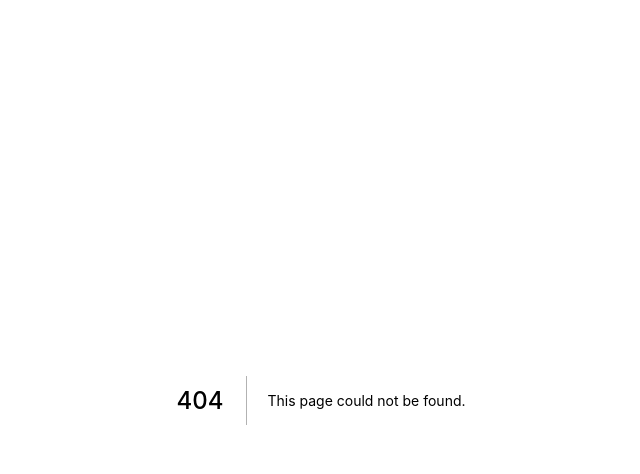
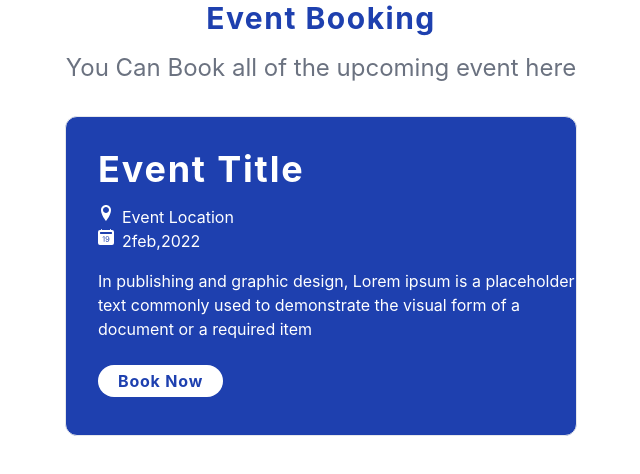
Before and after one commit to A4OnE/sirg, a Next.js app: page /Eventbooking in a window 1280 px wide. Before the commit this address had no page. Shown: the top 474 px of the page, without its empty margins (319-959 px from the left). Built offline with nearby package versions, Linux system fonts and the light colour scheme.

Commit message:
event booking

```diff
--- /dev/null
+++ b/pages/Eventbooking.jsx
@@ -0,0 +1,41 @@
+import React from "react";
+import { ImLocation } from "react-icons/im";
+import { BsCalendar2DateFill } from "react-icons/bs";
+
+const Eventbooking = () => {
+  return (
+    <div className="mx-auto ">
+      <p className="text-primary text-5xl font-bold tracking-wider text-center mb-4 sm:text-3xl  ">
+        Event Booking
+      </p>
+      <p className="text-gray-500  text-center text-2xl">
+        You Can Book all of the upcoming event here
+      </p>
+      <div className="border rounded-xl h-80 w-2/5 mx-auto bg-primary  mt-8 text-white">
+        <p className="text-4xl font-bold ml-8 tracking-wider mt-8">
+          Event Title
+        </p>
+        <div className="mt-4 ml-8">
+          <div className="flex flex-items-center">
+            <ImLocation />
+            <p className="ml-2">Event Location</p>
+          </div>
+          <div className="flex flex-items-center">
+            <BsCalendar2DateFill />
+            <p className="ml-2">2feb,2022</p>
+          </div>
+        </div>
+        <p className="ml-8 mt-4">
+          In publishing and graphic design, Lorem ipsum is a placeholder text
+          commonly used to demonstrate the visual form of a document or a
+          required item
+        </p>
+        <button className="rounded-full bg-white text-primary mt-6 w-cover tracking-wider px-5 py-1 font-bold ml-8">
+          Book Now
+        </button>
+      </div>
+    </div>
+  );
+};
+
+export default Eventbooking;
```
Also changed, not shown: pages/About.jsx (+4 -6 lines).
